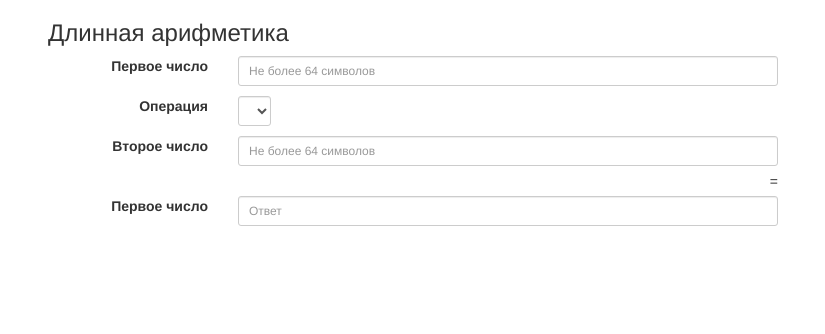
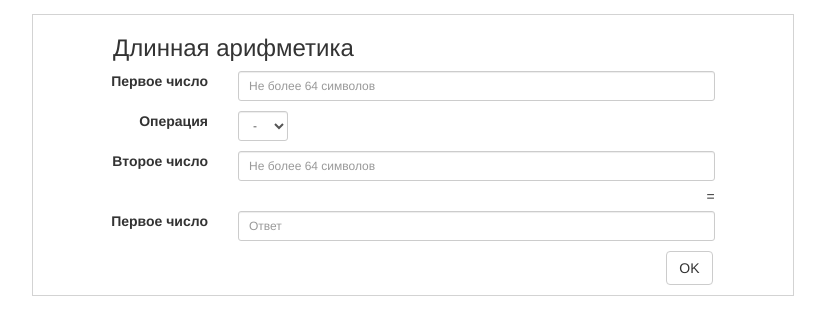
Before and after one commit to Arucard89/Calculator-tensor, a plain HTML site: page index.html in a window 1280 px wide. Shown: the whole page, without its empty margins (37-862 px from the left). Drawn offline with Linux system fonts and the light colour scheme.

Commit message:
add more frontend fixes

```diff
--- a/css/main.css
+++ b/css/main.css
@@ -1,6 +1,7 @@
 label {
     text-align: right;
 }
+
 #equalSign {
     text-align: right;
     margin-bottom: -5px;
@@ -11,3 +12,20 @@ label {
     margin-bottom: 10px;
     margin-top: 10px;
 }
+
+#operationSignDiv {
+     width: 80px;
+}
+
+#calculatorForm {
+    margin-top: 15px;
+    outline: 1px solid lightgray;
+}
+
+#formHeader {
+    padding-left: 65px;
+}
+
+button {
+    text-align: right;
+}
--- a/index.html
+++ b/index.html
@@ -11,12 +11,12 @@
 </head>
 <body>
     <div class="container">
-        <form name="calculatorForm" class="col-sm-8">
-            <h3>Длинная арифметика</h3>
+        <form name="calculatorForm" id="calculatorForm" class="col-sm-8">
+            <h3 id="formHeader">Длинная арифметика</h3>
             <div class="row">
                 <div class="form-group">
                     <label for="firstNumber" class="col-sm-3 control-label">Первое число</label>
-                    <div class="col-sm-9">
+                    <div class="col-sm-8">
                         <input class="form-control input-sm" id="firstNumber" type="text" size="64" placeholder="Не более 64 символов">
                     </div>
                 </div>
@@ -25,7 +25,7 @@
             <div class="row">
                 <div class="form-group">
                     <label for="operationSign" class="col-sm-3 control-label">Операция</label>
-                    <div class="col-sm-1">
+                    <div class="col-sm-1" id="operationSignDiv">
                         <select class="form-control input-sm" id="operationSign">
                             <option>-</option>
                             <option>*</option>
@@ -38,23 +38,29 @@
             <div class="row">
                 <div class="form-group">
                     <label for="secondNumber" class="col-sm-3 control-label">Второе число</label>
-                    <div class="col-sm-9">
+                    <div class="col-sm-8">
                         <input class="form-control input-sm" name="secondNumber" id="secondNumber" type="text" placeholder="Не более 64 символов">
                     </div>
                 </div>
             </div>
 
             <div class="row">
-                <div class="col-sm-12" id="equalSign">=</div>
+                <div class="col-sm-11" id="equalSign">=</div>
             </div>
 
             <div class="row">
                 <div class="form-group">
                     <label for="result" class="col-sm-3 control-label">Первое число</label>
-                    <div class="col-sm-9">
+                    <div class="col-sm-8">
                         <input class="form-control input-sm" id="result" type="text" placeholder="Ответ">
                     </div>
                 </div>
+            </div>
+
+            <div class="row">
+                    <div class="col-sm-offset-10">
+                        <button type="submit" class="btn btn-default">OK</button>
+                    </div>
             </div>
         </form>
     </div>
--- a/js/main.js
+++ b/js/main.js
@@ -176,7 +176,6 @@ class BigNumberOperations {
 
 }
 
-
 /**
  * проверить ввода на соответствие ТЗ
  * @param first
```
